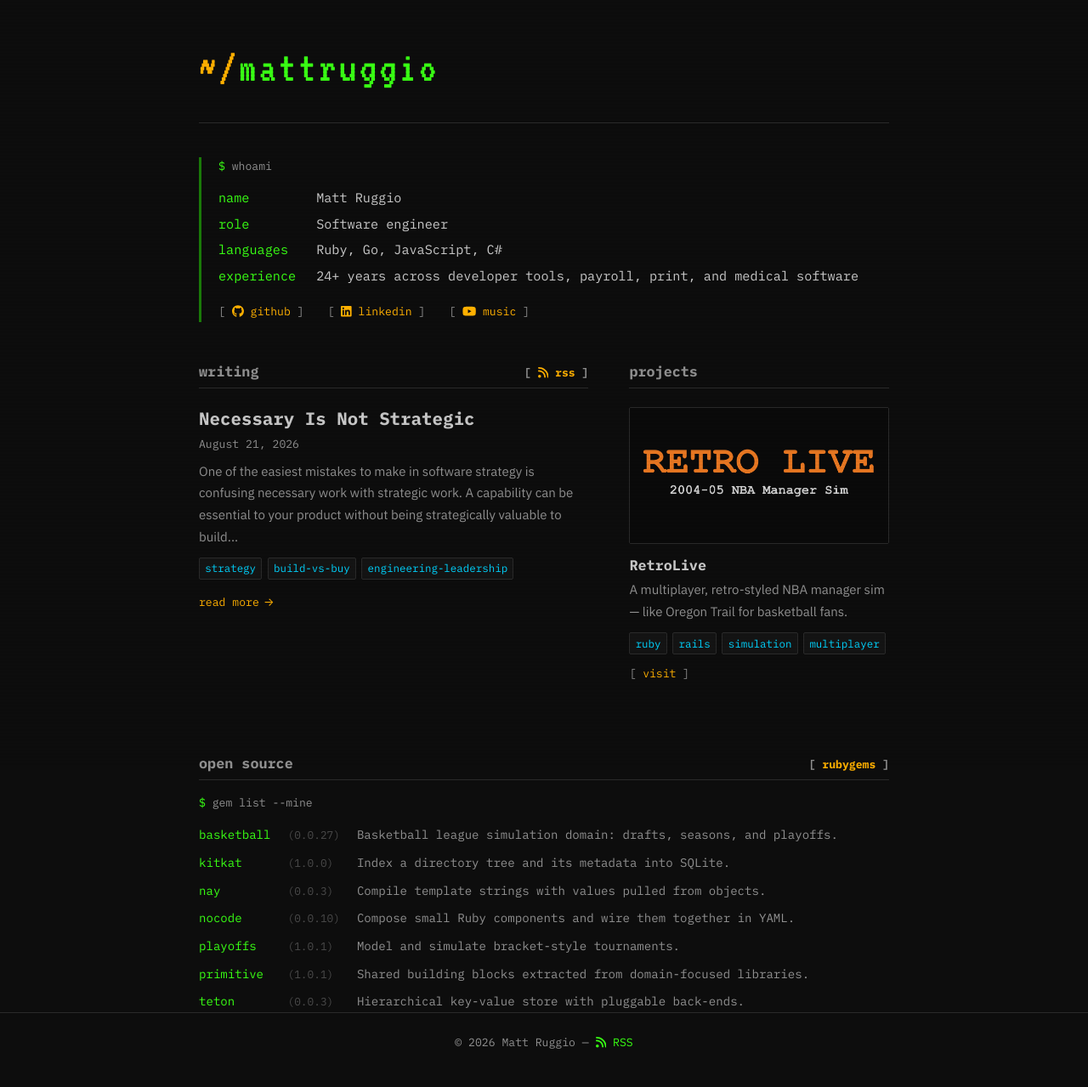
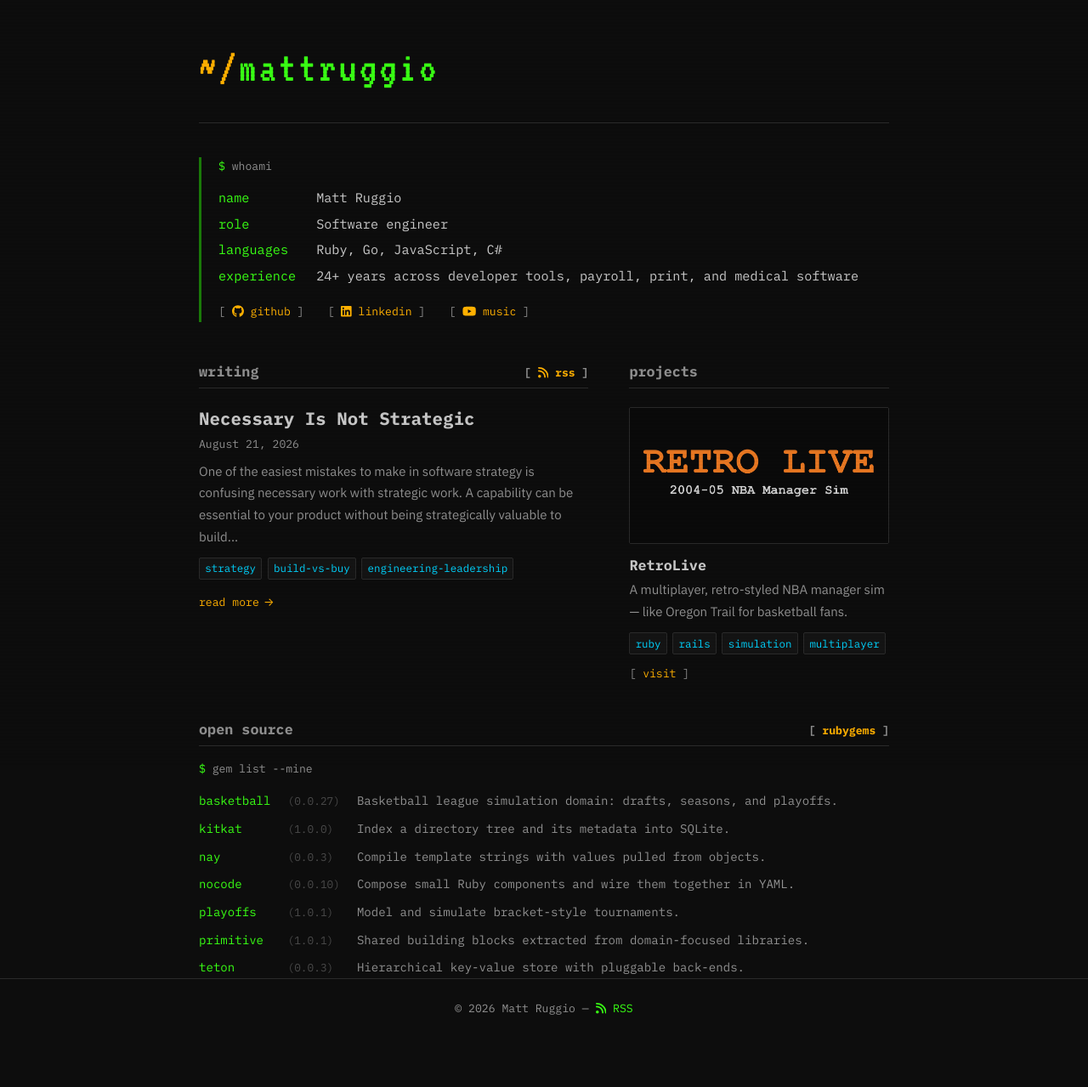
Before and after one commit to mattruggio/mattruggio.github.io, a Jekyll site: the page built from index.md, in a window 1280 px wide. Shown: the whole page at 85% size. Built offline with Jekyll 4.4.1, drawn with Linux system fonts in a browser that asks for light colours; after the commit the page ends 1239 px from its top, so only the background shows below that.

Commit message:
Tighten spacing above the open source section
The gap between the two columns and the open source heading measured 94px,
while the analogous gap between the whoami block and the column headings is
52px. The section read as detached rather than as the third part of one page.

Two causes. The last item in each column list suppresses its border but kept
1.5rem of bottom padding, so it reserved space beneath a rule it never draws.
And the section margin was 3.5rem on top of that.

Removing the dead padding and dropping the margin to 2.5rem brings the gap to
54px, matching the existing rhythm. Measured rather than eyeballed, by scanning
the rendered page for blank rows at 1200px; mobile re-checked at 390px for
overflow.

Co-authored-by: Copilot <223556219+Copilot@users.noreply.github.com>
Copilot-Session: be2b7bc4-c5a7-42fc-9c5f-0cca6e46b113

```diff
--- a/assets/css/main.css
+++ b/assets/css/main.css
@@ -450,8 +450,10 @@ main { flex: 1; }
 .post-list-item:first-child,
 .project-item:first-child { padding-top: 0.35rem; }
 
+/* The last item draws no rule, so its trailing padding is dead space that
+   pushes whatever follows the column further down than intended. */
 .post-list-item:last-child,
-.project-item:last-child { border-bottom: none; }
+.project-item:last-child { border-bottom: none; padding-bottom: 0; }
 
 .post-list-item .post-link {
   font-family: var(--font-head);
@@ -591,7 +593,9 @@ main { flex: 1; }
 }
 
 /* ── Home — open source / gem list ──────────────────── */
-.home-gems { margin-top: 3.5rem; }
+/* Matches the gap between the whoami block and the column headings, so the
+   three home sections share one vertical rhythm. */
+.home-gems { margin-top: 2.5rem; }
 
 .gems-label {
   font-family: var(--font-mono);
```
